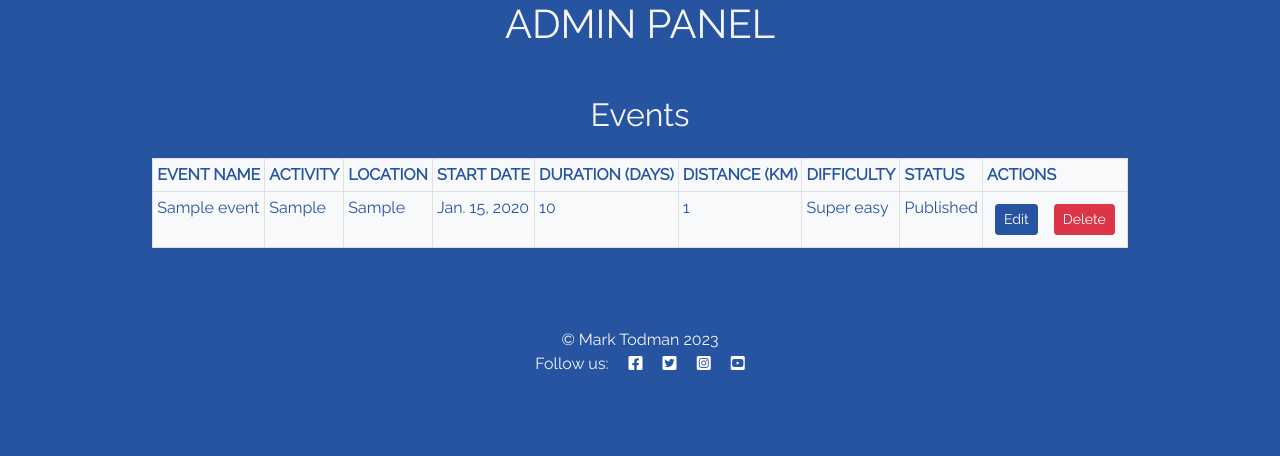
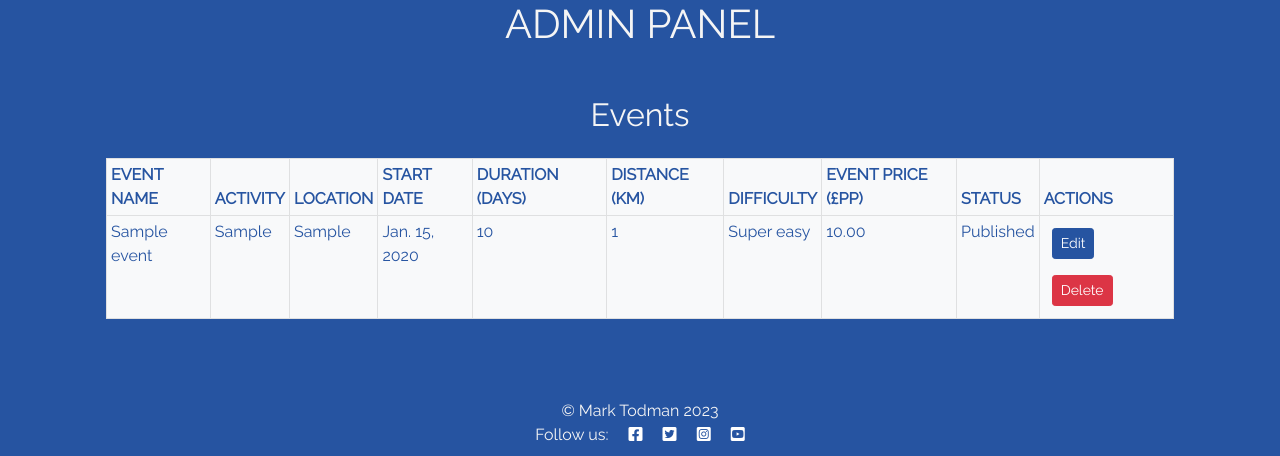
Before and after one commit to marktodman/endurance-republic, a Django app: page /events/admin_panel/ in a window 1280 px wide. Shown: the part 105-561 px from the top of the page. Run offline with Django 3.2, Linux system fonts and the light colour scheme; a user stored in the database is signed in; tables that the repository leaves empty hold one stand-in row (values such as "Sample post"); some libraries are stand-ins or nearby versions; some web fonts are replaced.

Commit message:
feat: Add event price to admin panel

```diff
--- a/events/templates/events/admin_panel.html
+++ b/events/templates/events/admin_panel.html
@@ -23,6 +23,7 @@
                                         <th scope="col">Duration (days)</th>
                                         <th scope="col">Distance (km)</th>
                                         <th scope="col">Difficulty</th>
+                                        <th scope="col">Event price (£pp)</th>
                                         <th scope="col">Status</th>
                                         <th scope="col">Actions</th>
                                     </tr>
@@ -37,6 +38,7 @@
                                         <td>{{ event.duration }}</td>
                                         <td>{{ event.distance }}</td>
                                         <td>{{ event.get_difficulty_display }}</td>
+                                        <td>{{ event.price }}</td>
                                         <td>{{ event.get_published_status_display }}</td>
                                         <td><a class="btn btn-secondary btn-sm m-2"
                                                 href="{% url 'edit-event' event.id %}" role="button">Edit</a><a
```
